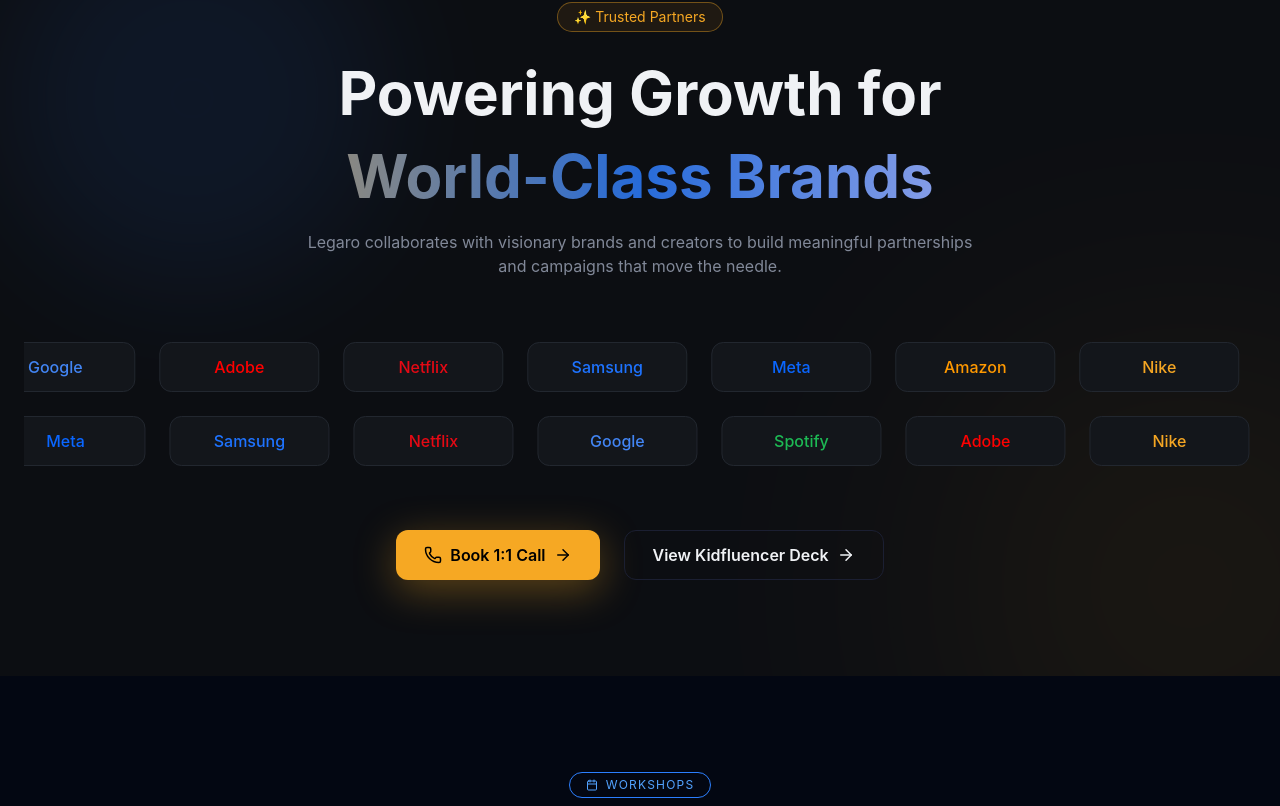
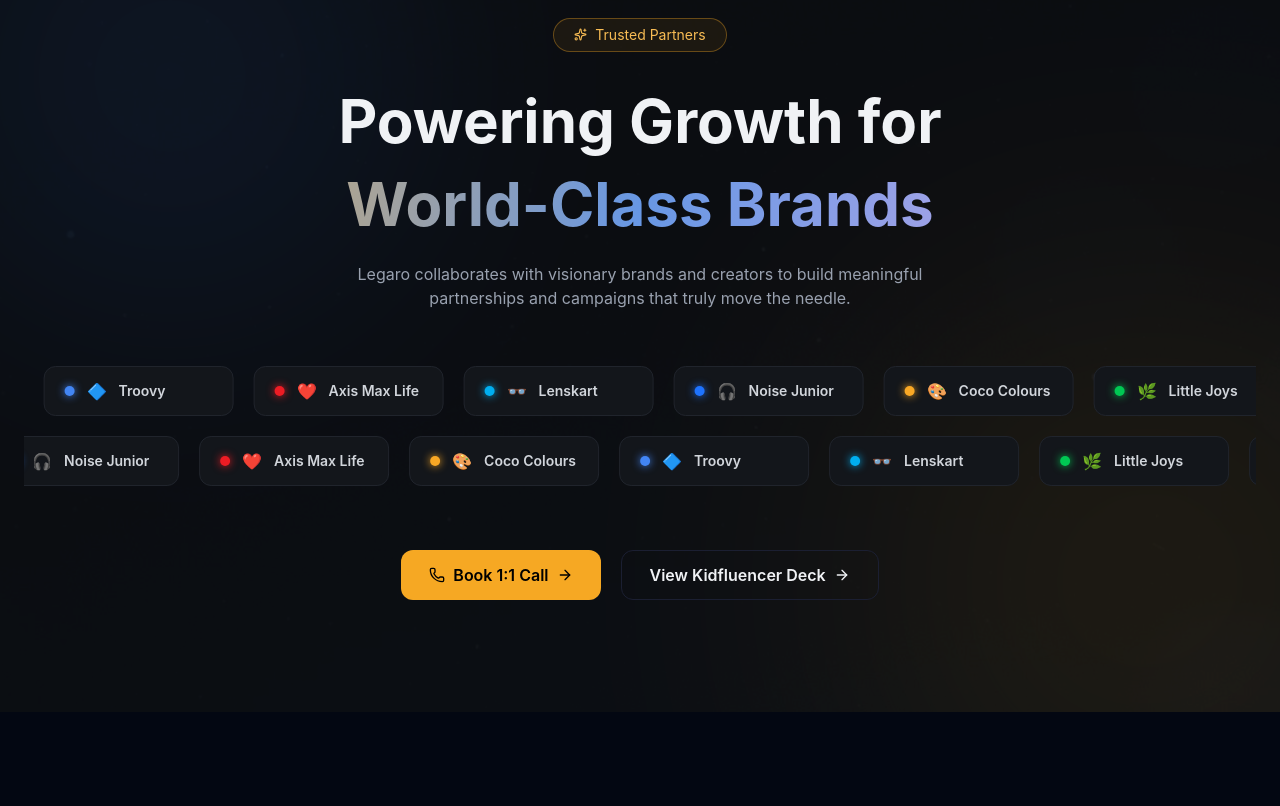
Before and after one commit to Atharv542/Legaro, a React (Vite) app: page / in a window 1280 px wide. Shown: the part 2251-3057 px from the top of the page. Built offline with nearby package versions, Linux system fonts and the light colour scheme.

Commit message:
Added changes

```diff
--- a/src/components/BrandSection.jsx
+++ b/src/components/BrandSection.jsx
@@ -1,133 +1,148 @@
 import { motion } from "framer-motion";
-import { Phone, ArrowRight } from "lucide-react";
+import { Phone, ArrowRight, Sparkles } from "lucide-react";
 import { useNavigate } from "react-router-dom";
+import { useState } from "react";
+import brandsBg from "../assets/brands-bg.jpg";
+
 const brandsRow1 = [
-  "Spotify",
-  "Google",
-  "Adobe",
-  "Netflix",
-  "Samsung",
-  "Meta",
-  "Amazon",
-  "Nike",
+  { name: "Little Joys", color: "#00C853", emoji: "🌿" },
+  { name: "Troovy", color: "#4285F4", emoji: "🔷" },
+  { name: "Axis Max Life", color: "#ED1C24", emoji: "❤️" },
+  { name: "Lenskart", color: "#00AEEF", emoji: "👓" },
+  { name: "Noise Junior", color: "#1E73FF", emoji: "🎧" },
+  { name: "Coco Colours", color: "#F9A825", emoji: "🎨" },
 ];
 
 const brandsRow2 = [
-  "Nike",
-  "Amazon",
-  "Meta",
-  "Samsung",
-  "Netflix",
-  "Google",
-  "Spotify",
-  "Adobe",
+  { name: "Lenskart", color: "#00AEEF", emoji: "👓" },
+  { name: "Little Joys", color: "#00C853", emoji: "🌿" },
+  { name: "Noise Junior", color: "#1E73FF", emoji: "🎧" },
+  { name: "Axis Max Life", color: "#ED1C24", emoji: "❤️" },
+  { name: "Coco Colours", color: "#F9A825", emoji: "🎨" },
+  { name: "Troovy", color: "#4285F4", emoji: "🔷" },
 ];
+
+
 
 export default function BrandsSection() {
   const navigate = useNavigate();
+
   return (
-    <section id="brands"
-      className="py-24 relative overflow-hidden bg-[hsl(220,20%,6%)] text-[hsl(210,20%,95%)] border-t border-[hsl(220,16%,16%)]"
+    <section
+      id="brands"
+      className="py-28 relative overflow-hidden border-t"
+      style={{
+        background: "hsl(220,20%,6%)",
+        borderColor: "hsl(220,16%,16%)",
+        color: "hsl(210,20%,95%)",
+      }}
     >
-
-
+      {/* Background texture */}
+      <div
+        className="absolute inset-0 opacity-[0.07]"
+        style={{
+          backgroundImage: `url(${brandsBg})`,
+          backgroundSize: "cover",
+          backgroundPosition: "center",
+        }}
+      />
 
       {/* BLUE GLOW */}
-      <div
-        className="absolute top-0 left-0 w-96 h-96 rounded-full blur-3xl opacity-10"
-        style={{ background: "hsl(217,70%,50%)" }}
+      <motion.div
+        className="absolute top-[-80px] left-[-80px] w-[500px] h-[500px] rounded-full blur-[120px]"
+        style={{ background: "hsl(217,70%,50%)", opacity: 0.09 }}
+        animate={{ scale: [1, 1.15, 1], opacity: [0.09, 0.13, 0.09] }}
+        transition={{ duration: 8, repeat: Infinity }}
       />
 
-      {/* PURPLE GLOW */}
-      <div
-        className="absolute bottom-[-120px] right-[-120px] w-[420px] h-[420px] rounded-full blur-[140px] opacity-10"
-        style={{ background: "hsl(38,95%,55%)"}}
+      {/* ORANGE GLOW */}
+      <motion.div
+        className="absolute bottom-[-120px] right-[-120px] w-[500px] h-[500px] rounded-full blur-[140px]"
+        style={{ background: "hsl(38,95%,55%)", opacity: 0.09 }}
+        animate={{ scale: [1, 1.2, 1], opacity: [0.09, 0.13, 0.09] }}
+        transition={{ duration: 10, repeat: Infinity }}
       />
 
       <div className="max-w-7xl mx-auto px-6 relative z-10">
 
         {/* Badge */}
-        <div className="flex justify-center mb-6">
+        <div className="flex justify-center mb-8">
           <div
-            className="px-4 py-1 rounded-full text-sm border"
+            className="flex items-center gap-2 px-5 py-1.5 rounded-full text-sm border"
             style={{
-              borderColor: "hsl(38,92%,55%,0.4)",
-              color: "hsl(38,92%,55%)",
-              background: "hsl(38,92%,55%,0.08)",
+              borderColor: "hsla(38,92%,55%,0.35)",
+              color: "hsl(38,92%,65%)",
+              background: "hsla(38,92%,55%,0.07)",
             }}
           >
-            ✨ Trusted Partners
+            <Sparkles size={13} />
+            Trusted Partners
           </div>
         </div>
 
         {/* Heading */}
         <h2 className="text-center text-4xl md:text-5xl lg:text-6xl font-bold leading-tight">
-
-  <span className="block">
-    Powering Growth for
-  </span>
+          <span className="block">Powering Growth for</span>
 
           <span
             className="block mt-2"
             style={{
               background:
-        "linear-gradient(90deg, hsl(38,92%,55%), hsl(217,70%,50%), hsl(280,70%,90%))",
+                "linear-gradient(100deg, hsl(38,92%,60%), hsl(217,70%,65%), hsl(280,60%,80%))",
               WebkitBackgroundClip: "text",
               WebkitTextFillColor: "transparent",
             }}
           >
             World-Class Brands
           </span>
-
         </h2>
 
-        <p className="text-center text-[hsl(220,10%,55%)] mt-4 max-w-2xl mx-auto">
+        <p className="text-center mt-5 max-w-xl mx-auto text-base text-gray-400">
           Legaro collaborates with visionary brands and creators to build
-          meaningful partnerships and campaigns that move the needle.
+          meaningful partnerships and campaigns that truly move the needle.
         </p>
 
-        {/* CAROUSEL ROW 1 */}
-        <div className="overflow-hidden mt-16">
+
+
+        {/* Carousel Row 1 */}
+        <div className="overflow-hidden mt-14">
           <motion.div
-            className="flex gap-6"
+            className="flex gap-5"
             animate={{ x: ["0%", "-50%"] }}
-            transition={{ repeat: Infinity, duration: 18, ease: "linear" }}
+            transition={{ repeat: Infinity, duration: 22, ease: "linear" }}
           >
             {[...brandsRow1, ...brandsRow1].map((brand, i) => (
-              <BrandPill key={i} name={brand} />
+              <BrandPill key={i} brand={brand} />
             ))}
           </motion.div>
         </div>
 
-        {/* CAROUSEL ROW 2 */}
-        <div className="overflow-hidden mt-6">
+        {/* Carousel Row 2 */}
+        <div className="overflow-hidden mt-5">
           <motion.div
-            className="flex gap-6"
+            className="flex gap-5"
             animate={{ x: ["-50%", "0%"] }}
-            transition={{ repeat: Infinity, duration: 20, ease: "linear" }}
+            transition={{ repeat: Infinity, duration: 26, ease: "linear" }}
           >
             {[...brandsRow2, ...brandsRow2].map((brand, i) => (
-              <BrandPill key={i} name={brand} />
+              <BrandPill key={i} brand={brand} />
             ))}
           </motion.div>
         </div>
 
-
-
         {/* CTA */}
-        <div className="flex justify-center gap-6 mt-16 flex-wrap">
+        <div className="flex justify-center gap-5 mt-16 flex-wrap">
 
           <button
-            className="flex items-center cursor-pointer gap-2 px-7 py-3 rounded-xl font-semibold shadow-lg"
+            className="flex cursor-pointer items-center gap-2 px-7 py-3 rounded-xl font-semibold"
             style={{
               background: "hsl(38,92%,55%)",
               color: "black",
-              boxShadow: "0 10px 40px hsl(38,92%,55%,0.35)",
             }}
           >
-            <Phone size={18} />
+            <Phone size={16} />
             Book 1:1 Call
-            <ArrowRight size={18} />
+            <ArrowRight size={16} />
           </button>
 
           <button
@@ -135,7 +150,7 @@
             onClick={() => navigate("/kidfluencer-deck")}
           >
             View Kidfluencer Deck
-            <ArrowRight size={18} />
+            <ArrowRight size={16} />
           </button>
 
         </div>
@@ -145,29 +160,41 @@
   );
 }
 
-function BrandPill({ name }) {
-
-  const brandColors = {
-    Spotify: "#1DB954",
-    Google: "#4285F4",
-    Adobe: "#FF0000",
-    Netflix: "#E50914",
-    Samsung: "#1E73FF",
-    Meta: "#0A66FF",
-    Amazon: "#FF9900",
-    Nike: "#F5A623",
-  };
+function BrandPill({ brand }) {
+  const [hovered, setHovered] = useState(false);
 
   return (
-    <div
-      className="min-w-[160px] px-6 py-3 rounded-xl text-center font-medium transition hover:scale-105"
+    <motion.div
+      className="relative min-w-[190px] flex items-center gap-3 px-5 py-3 rounded-xl cursor-pointer"
       style={{
-        border: "1px solid hsl(220,16%,16%)",
-        background: "hsl(220,18%,9%)",
-        color: brandColors[name] || "hsl(210,20%,95%)",
+        background: hovered ? "hsl(220,18%,12%)" : "hsl(220,18%,9%)",
+        border: `1px solid ${
+          hovered ? brand.color + "55" : "hsl(220,16%,15%)"
+        }`,
       }}
+      onMouseEnter={() => setHovered(true)}
+      onMouseLeave={() => setHovered(false)}
+      whileHover={{ y: -2 }}
     >
-      {name}
-    </div>
+      {/* Color dot */}
+      <span
+        className="w-2.5 h-2.5 rounded-full"
+        style={{
+          background: brand.color,
+          boxShadow: `0 0 8px ${brand.color}`,
+        }}
+      />
+
+      {/* Emoji */}
+      <span>{brand.emoji}</span>
+
+      {/* Name */}
+      <span
+        className="font-semibold text-sm"
+        style={{ color: hovered ? brand.color : "#d1d5db" }}
+      >
+        {brand.name}
+      </span>
+    </motion.div>
   );
 }
```
Also changed, not shown: src/assets/brands-bg.jpg (added). Lines whose indentation alone changed are shown as unchanged.
